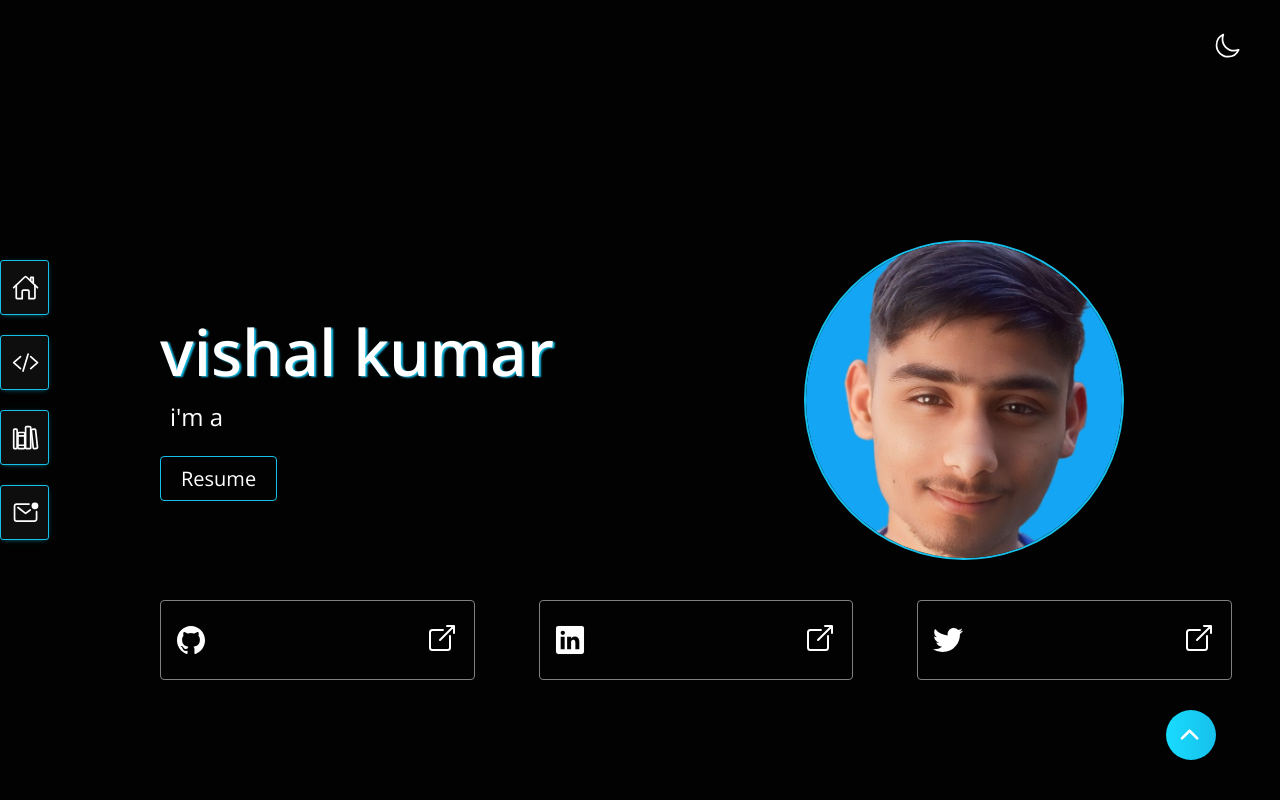
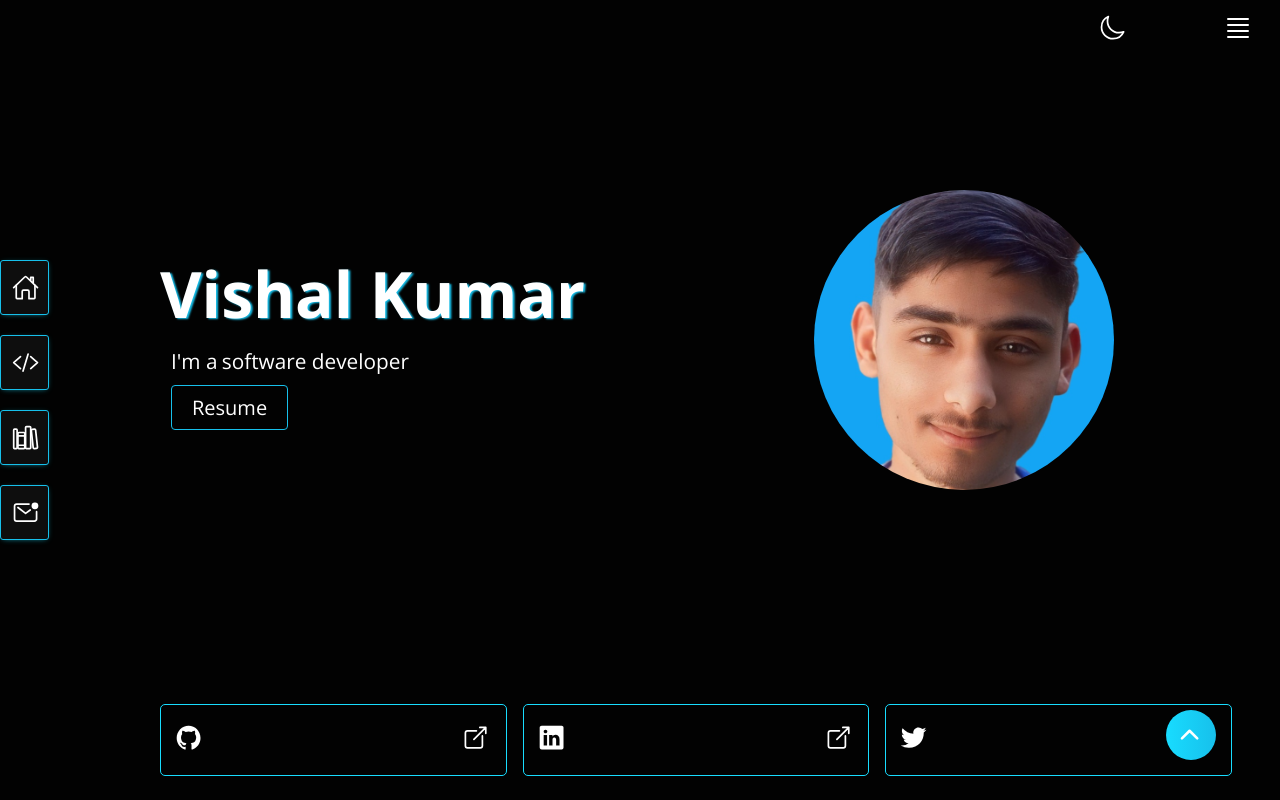
Before and after one commit to vishalkumar12323/Vishal-Portfolios-, a website built with Vite: page index.html in a window 1280 px wide. Shown: the top 800 px of the page. Built offline with nearby package versions, Linux system fonts and the light colour scheme.

Commit message:
update portfolio

```diff
--- a/index.html
+++ b/index.html
@@ -1,12 +1,11 @@
 <!DOCTYPE html>
 <html lang="en">
-
   <head>
     <meta charset="UTF-8" />
     <meta name="viewport" content="width=device-width, initial-scale=1.0" />
     <link rel="stylesheet" href="css/desktop.min.css" />
     <link rel="stylesheet" href="css/mobile.min.css" />
-  <title>Vishal Kumar Portfolios</title>
+    <title>Vishal Portfolios</title>
   </head>
 
   <body class="">
@@ -43,54 +42,80 @@
       </div>
     </header>
 
-  <!-- Home Section ------------------------>
-  <section id="home" class="hero-section">
-    <div class="theme-icon">
-      <button class="theme-button">
-      </button>
+    <!-- Hero Section ------------------------>
+    <section class="hero-section">
+      <div class="section-top">
+        <div class="theme-buttons">
+          <button class="t-btn"></button>
         </div>
-    <div class="humburger-menu">
         <div class="menu-bar">
           <ion-icon name="reorder-four-outline" size="large"></ion-icon>
         </div>
       </div>
+
+      <div class="section-mid">
         <div class="container">
-      <div class="box">
-        <div class="left">
-          <div class="items">
-            <h1 class="my-name">vishal kumar</h1>
-            <p class="about">i'm a <span id="element"></span></p>
+          <div class="left-side">
+            <p class="heading">
+              <span>vishal kumar</span>
+            </p>
 
-            <div class="buttons">
-              <a class="btn" href="#">Resume</a>
+            <p class="h-description">
+              <span>I'm a</span>
+              <span>software developer</span>
+            </p>
+            <a href="#" class="btn" style="margin-left: 11px; margin-top: 10px"
+              >Resume</a
+            >
+          </div>
+          <div class="right-side">
+            <img src="/images/profile-photo.jpeg " alt="vishal kumar" />
           </div>
         </div>
       </div>
-        <div class="right select">
-          <div class="img-box">
-            <img src="/images/profile-photo.jpeg" alt="vishal kumar" />
-          </div>
-        </div>
 
-        <div class="bottom">
-          <div class="link-box">
-            <div class="link-card">
-              <ion-icon name="logo-github" size="large" class="social-icon"></ion-icon>
-              <a href="https://github.com/vishalkumar12323" class="s-link" target="_blank"><ion-icon name="open-outline" size="large" class="social-icon"></ion-icon></a>
-            </div>
-            <div class="link-card">
-              <ion-icon name="logo-linkedin" size="large" class="social-icon"></ion-icon>
-              <a href="https://www.linkedin.com/in/vishal-ninaniya/" target="_blank" class="s-link"><ion-icon name="open-outline" size="large" class="social-icon"></ion-icon></a>
-            </div>
-            <div class="link-card">
-              <ion-icon name="logo-twitter" size="large" class="social-icon"></ion-icon>
-              <a href="https://twitter.com/vishalkumar2654" class="s-link" target="_blank"><ion-icon name="open-outline" size="large" class="social-icon"></ion-icon></a>
-            </div>
-          </div>
-        </div>
+      <div class="section-bottom">
+        <div class="container">
+          <a
+            href="https://github.com/vishalkumar12323"
+            target="_blank"
+            class="social-link-card"
+          >
+            <span
+              ><ion-icon name="logo-github" class="social-icon"></ion-icon
+            ></span>
+            <span>
+              <ion-icon name="open-outline" class="social-icon"></ion-icon>
+            </span>
+          </a>
+          <a
+            href="https://www.linkedin.com/in/vishal-ninaniya/"
+            target="_blank"
+            class="social-link-card"
+          >
+            <span
+              ><ion-icon name="logo-linkedin" class="social-icon"></ion-icon
+            ></span>
+            <span>
+              <ion-icon name="open-outline" class="social-icon"></ion-icon>
+            </span>
+          </a>
+          <a
+            href="https://twitter.com/vishalkumar2654"
+            target="_blank"
+            class="social-link-card"
+          >
+            <span
+              ><ion-icon name="logo-twitter" class="social-icon"></ion-icon
+            ></span>
+            <span>
+              <ion-icon name="open-outline" class="social-icon"></ion-icon>
+            </span>
+          </a>
         </div>
       </div>
     </section>
+
     <main id="main">
       <!-- Skill Section -------------------->
       <section class="section skill-section" id="skill">
@@ -103,49 +128,65 @@
             <div class="box">
               <div class="progress">
                 <div class="title">
-                <span class="tech-name">html 5
+                  <span class="tech-name"
+                    >html 5
                     <ion-icon name="logo-html5" class="red size"></ion-icon>
                   </span>
                   <span class="val">90%</span>
                 </div>
                 <div class="progress-bar" data-size="90">
-                <span class="percentage" style="
+                  <span
+                    class="percentage"
+                    style="
                       box-shadow: var(--red) 5px 0px 15px 0px;
                       background: var(--red);
-                    "></span>
+                    "
+                  ></span>
                 </div>
               </div>
               <div class="progress">
                 <div class="title">
-                <span class="tech-name">css 3
+                  <span class="tech-name"
+                    >css 3
                     <ion-icon name="logo-css3" class="blue size"></ion-icon>
                   </span>
                   <span class="val">70%</span>
                 </div>
                 <div class="progress-bar" data-size="70">
-                <span class="percentage" style="
+                  <span
+                    class="percentage"
+                    style="
                       box-shadow: var(--bg-color) 5px 0px 15px 0px;
                       background: var(--bg-color);
-                    "></span>
+                    "
+                  ></span>
                 </div>
               </div>
               <div class="progress">
                 <div class="title">
-                <span class="tech-name">javascript
-                  <ion-icon name="logo-javascript" class="yellow size"></ion-icon>
+                  <span class="tech-name"
+                    >javascript
+                    <ion-icon
+                      name="logo-javascript"
+                      class="yellow size"
+                    ></ion-icon>
                   </span>
                   <span class="val">65%</span>
                 </div>
                 <div class="progress-bar" data-size="65">
-                <span class="percentage" style="
+                  <span
+                    class="percentage"
+                    style="
                       box-shadow: var(--yellow) 5px 0px 15px 0px;
                       background: var(--yellow);
-                    "></span>
+                    "
+                  ></span>
                 </div>
               </div>
               <div class="progress">
                 <div class="title">
-                <span class="tech-name">typescript
+                  <span class="tech-name"
+                    >typescript
                     <div class="ts-logo">
                       <span class="typescript select">ts</span>
                     </div>
@@ -153,54 +194,69 @@
                   <span class="val">60%</span>
                 </div>
                 <div class="progress-bar" data-size="60">
-                <span class="percentage" style="
+                  <span
+                    class="percentage"
+                    style="
                       box-shadow: var(--bg-color) 5px 0px 15px 0px;
                       background: var(--bg-color);
-                    "></span>
+                    "
+                  ></span>
                 </div>
               </div>
             </div>
             <div class="box">
               <div class="progress">
                 <div class="title">
-                <span class="tech-name">react js
+                  <span class="tech-name"
+                    >react js
                     <ion-icon name="logo-react" class="blue size"></ion-icon>
                   </span>
                   <span class="val">60%</span>
                 </div>
                 <div class="progress-bar" data-size="60">
-                <span class="percentage" style="
+                  <span
+                    class="percentage"
+                    style="
                       box-shadow: var(--bg-color) 5px 0px 15px 0px;
                       background: var(--bg-color);
-                    "></span>
+                    "
+                  ></span>
                 </div>
               </div>
               <div class="progress">
                 <div class="title">
-                <span class="tech-name">node js
+                  <span class="tech-name"
+                    >node js
                     <ion-icon name="logo-nodejs" class="green size"></ion-icon>
                   </span>
                   <span class="val">60%</span>
                 </div>
                 <div class="progress-bar" data-size="60">
-                <span class="percentage" style="
+                  <span
+                    class="percentage"
+                    style="
                       box-shadow: var(--green) 5px 0px 15px 0px;
                       background: var(--green);
-                    "></span>
+                    "
+                  ></span>
                 </div>
               </div>
               <div class="progress">
                 <div class="title">
-                <span class="tech-name">mongo db
+                  <span class="tech-name"
+                    >mongo db
                     <ion-icon name="leaf" class="green size"></ion-icon>
                   </span>
                   <span class="val">65%</span>
                 </div>
                 <div class="progress-bar" data-size="65">
-                <span class="percentage" style="
+                  <span
+                    class="percentage"
+                    style="
                       box-shadow: var(--green) 5px 0px 15px 0px;
                       background: var(--green);
-                    "></span>
+                    "
+                  ></span>
                 </div>
               </div>
             </div>
@@ -215,7 +271,10 @@
         </div>
 
         <div class="project-container">
-        <div class="card-container grid grid-two-cols" id="cardContainer"></div>
+          <div
+            class="card-container grid grid-two-cols"
+            id="cardContainer"
+          ></div>
         </div>
       </section>
 
@@ -275,14 +334,38 @@
           <div class="contact-form">
             <form action="https://formspree.io/f/xdknnbed" method="POST">
               <div class="user-info">
-              <input type="text" name="name" id="name" placeholder="Your Name" required />
-              <input type="email" name="email" id="email" placeholder="Your Email" required />
+                <input
+                  type="text"
+                  name="name"
+                  id="name"
+                  placeholder="Your Name"
+                  required
+                />
+                <input
+                  type="email"
+                  name="email"
+                  id="email"
+                  placeholder="Your Email"
+                  required
+                />
               </div>
               <div class="subject-info">
-              <input type="text" name="subject" id="subject" placeholder="subject" required />
+                <input
+                  type="text"
+                  name="subject"
+                  id="subject"
+                  placeholder="subject"
+                  required
+                />
               </div>
               <div class="message-info">
-              <textarea name="message" id="message" cols="30" rows="7" placeholder="message"></textarea>
+                <textarea
+                  name="message"
+                  id="message"
+                  cols="30"
+                  rows="7"
+                  placeholder="message"
+                ></textarea>
               </div>
 
               <div class="form-button">
@@ -299,12 +382,36 @@
       <div class="container">
         <h4>vishal kumar</h4>
         <div class="social-links">
-        <a href="https://www.linkedin.com/in/vishal-ninaniya/" target="_blank" class="s-link"><ion-icon
-            name="logo-linkedin" size="small" class="social-icon"></ion-icon></a>
-        <a href="https://github.com/vishalkumar12323" class="s-link " target="_blank"><ion-icon name="logo-github"
-            size="small" class="social-icon"></ion-icon></a>
-        <a href="https://twitter.com/vishalkumar2654" class="s-link " target="_blank"><ion-icon name="logo-twitter"
-            size="small" class="social-icon"></ion-icon></a>
+          <a
+            href="https://www.linkedin.com/in/vishal-ninaniya/"
+            target="_blank"
+            class="s-link"
+            ><ion-icon
+              name="logo-linkedin"
+              size="small"
+              class="social-icon"
+            ></ion-icon
+          ></a>
+          <a
+            href="https://github.com/vishalkumar12323"
+            class="s-link"
+            target="_blank"
+            ><ion-icon
+              name="logo-github"
+              size="small"
+              class="social-icon"
+            ></ion-icon
+          ></a>
+          <a
+            href="https://twitter.com/vishalkumar2654"
+            class="s-link"
+            target="_blank"
+            ><ion-icon
+              name="logo-twitter"
+              size="small"
+              class="social-icon"
+            ></ion-icon
+          ></a>
         </div>
         <div class="copyright">
           &copy; copyright <strong>my portfolio</strong>. all right reserved
@@ -315,7 +422,10 @@
 
     <!-- script section  --------------------->
     <script type="module" src="javascript/main.js"></script>
-  <script type="module" src="https://unpkg.com/ionicons@7.1.0/dist/ionicons/ionicons.esm.js"></script>
+    <script
+      type="module"
+      src="https://unpkg.com/ionicons@7.1.0/dist/ionicons/ionicons.esm.js"
+    ></script>
     <!-- <script src="https://unpkg.com/typed.js@2.1.0/dist/typed.umd.js"></script> -->
     <!-- <script>
     const type = new Typed("#element", {
@@ -332,7 +442,6 @@
     type.loop = true;
   </script> -->
   </body>
-
 </html>
 
 <!-- <i class="fa-solid fa-code"></i> -->
@@ -347,3 +456,55 @@
 <!-- <i class="fa-solid fa-moon"></i> -->
 <!-- <i class="fa-solid fa-sun"></i> -->
 <!-- <i class="fa-solid fa-chevron-up"></i> -->
+
+<!--  -->
+<!-- <ion-icon name="logo-github" size="large" class="social-icon"></ion-icon> -->
+<!--  -->
+<!-- <div class="link-box"></div>
+              <div class="link-card">
+                <a
+                  href=""
+                  class="s-link"
+                  target="_blank"
+                  ><ion-icon
+                    name="open-outline"
+                    size="large"
+                    class="social-icon"
+                  ></ion-icon
+                ></a>
+              </div>
+              <div class="link-card">
+                <ion-icon
+                  name="logo-linkedin"
+                  size="large"
+                  class="social-icon"
+                ></ion-icon>
+                <a
+                  href="https://www.linkedin.com/in/vishal-ninaniya/"
+                  target="_blank"
+                  class="s-link"
+                  ><ion-icon
+                    name="open-outline"
+                    size="large"
+                    class="social-icon"
+                  ></ion-icon
+                ></a>
+              </div>
+              <div class="link-card">
+                <ion-icon
+                  name="logo-twitter"
+                  size="large"
+                  class="social-icon"
+                ></ion-icon>
+                <a
+                  href=""
+                  class="s-link"
+                  target="_blank"
+                  ><ion-icon
+                    name="open-outline"
+                    size="large"
+                    class="social-icon"
+                  ></ion-icon
+                ></a>
+              </div>
+            </div> -->
--- a/javascript/main.js
+++ b/javascript/main.js
@@ -53,7 +53,7 @@ function init() {
   mainSectionObserver.observe(mainSection);
 
   const header = document.querySelector(".header-section");
-  const humburgerMenu = document.querySelector(".humburger-menu");
+  const humburgerMenu = document.querySelector(".menu-bar");
   const navbar = document.querySelector("#navbar");
 
   humburgerMenu.addEventListener("click", () => {
--- a/javascript/web-theme.js
+++ b/javascript/web-theme.js
@@ -1,4 +1,4 @@
-const button = document.querySelector(".theme-button");
+const button = document.querySelector(".t-btn");
 const heroSection = document.querySelector(".hero-section");
 const footerSection = document.querySelector(".footer-section");
 const sectionTitle = document.querySelectorAll(".section-title h2");
```
Also changed, not shown: exercise.html (deleted, +0 -79 lines), css/desktop.min.css, css/mobile.min.css. Lines whose indentation alone changed are shown as unchanged.
